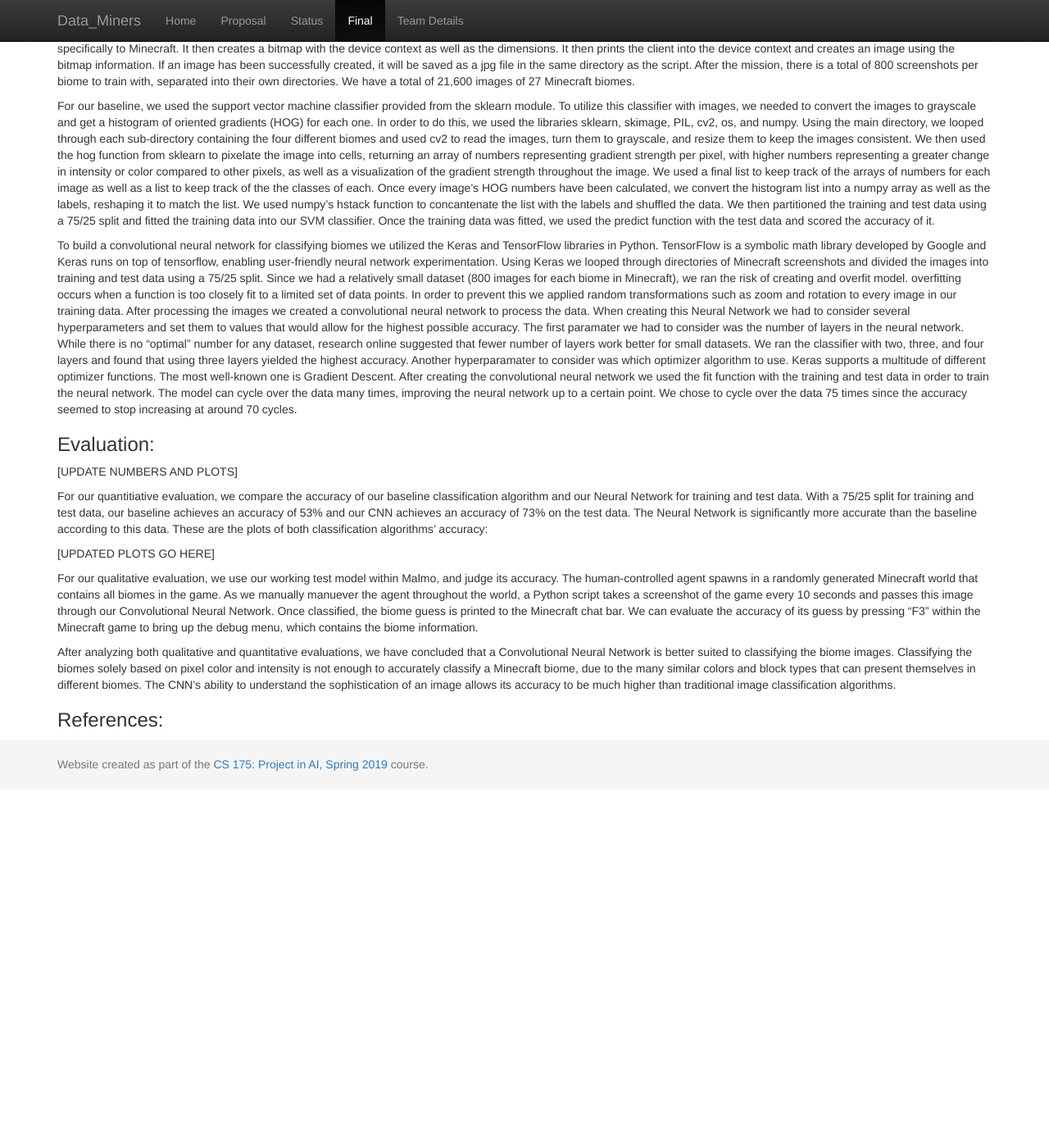
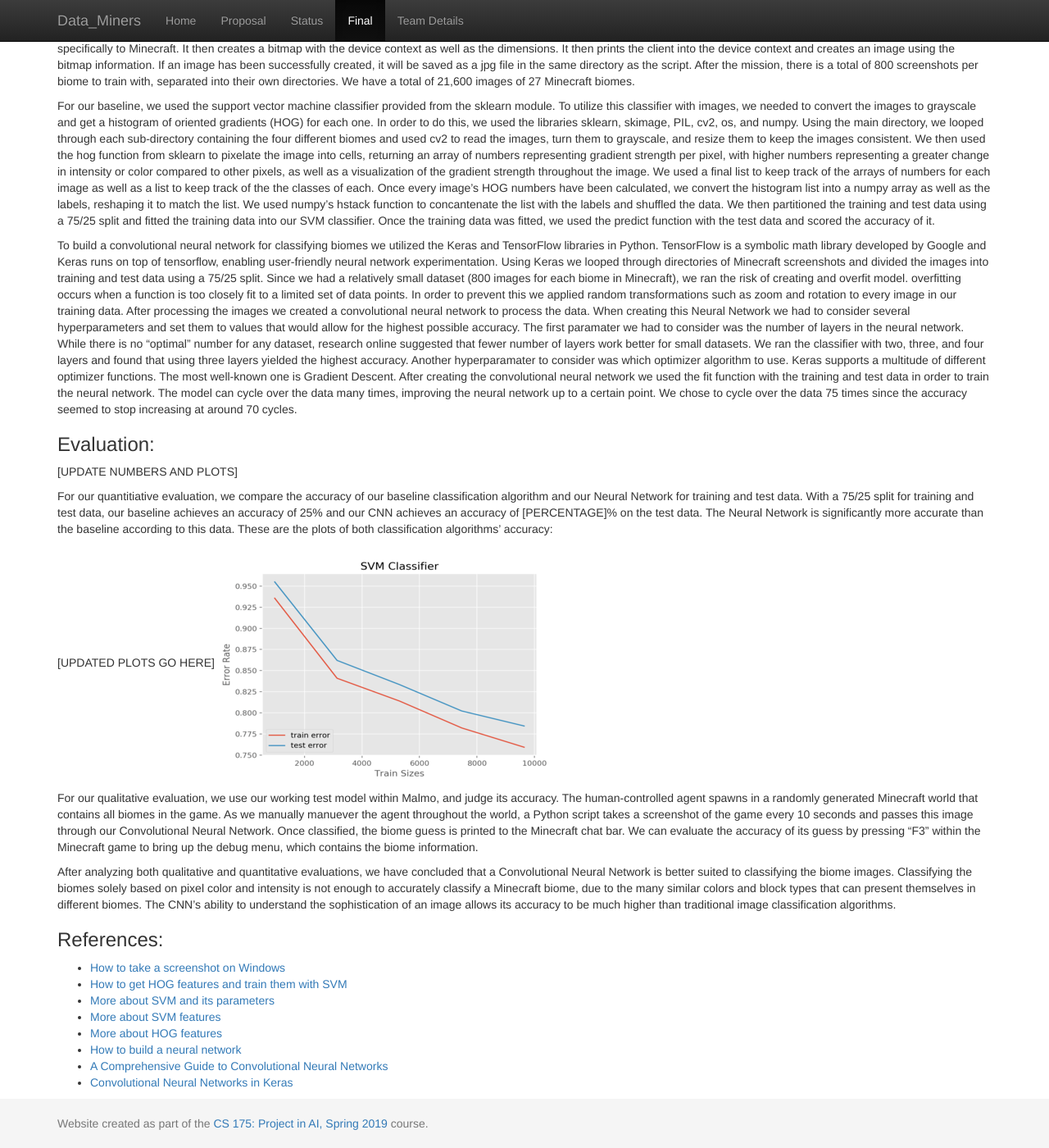
Before and after one commit to gordonyin1337/Data_Miners, a Jekyll site: the page built from docs/final.md, in a window 1280 px wide and 1400 px high, scrolled down 443 px. Shown: the whole window at 82% size. Built offline with Jekyll 4.4.1, drawn with Linux system fonts in a browser that asks for light colours; before the commit the page ends 1405 px from its top, so only the background shows below that.

Commit message:
Update final.md

```diff
--- a/docs/final.md
+++ b/docs/final.md
@@ -20,12 +20,21 @@ To build a convolutional neural network for classifying biomes we utilized the K
 ### Evaluation:
 [UPDATE NUMBERS AND PLOTS]
 
-For our quantitiative evaluation, we compare the accuracy of our baseline classification algorithm and our Neural Network for training and test data. With a 75/25 split for training and test data, our baseline achieves an accuracy of 53% and our CNN achieves an accuracy of 73% on the test data. The Neural Network is significantly more accurate than the baseline according to this data. These are the plots of both classification algorithms’ accuracy:
+For our quantitiative evaluation, we compare the accuracy of our baseline classification algorithm and our Neural Network for training and test data. With a 75/25 split for training and test data, our baseline achieves an accuracy of 25% and our CNN achieves an accuracy of [PERCENTAGE]% on the test data. The Neural Network is significantly more accurate than the baseline according to this data. These are the plots of both classification algorithms’ accuracy:
 
 [UPDATED PLOTS GO HERE]
+![](images/svmnew.png "SVM training and test error")
 
 For our qualitative evaluation, we use our working test model within Malmo, and judge its accuracy. The human-controlled agent spawns in a randomly generated Minecraft world that contains all biomes in the game. As we manually manuever the agent throughout the world, a Python script takes a screenshot of the game every 10 seconds and passes this image through our Convolutional Neural Network. Once classified, the biome guess is printed to the Minecraft chat bar. We can evaluate the accuracy of its guess by pressing “F3” within the Minecraft game to bring up the debug menu, which contains the biome information.
 
 After analyzing both qualitative and quantitative evaluations, we have concluded that a Convolutional Neural Network is better suited to classifying the biome images. Classifying the biomes solely based on pixel color and intensity is not enough to accurately classify a Minecraft biome, due to the many similar colors and block types that can present themselves in different biomes. The CNN's ability to understand the sophistication of an image allows its accuracy to be much higher than traditional image classification algorithms.
 
 ### References:
+- [How to take a screenshot on Windows](https://stackoverflow.com/questions/19695214/python-screenshot-of-inactive-window-printwindow-win32gui)
+- [How to get HOG features and train them with SVM](https://www.kaggle.com/manikg/training-svm-classifier-with-hog-features)
+- [More about SVM and its parameters](https://www.hackerearth.com/blog/developers/simple-tutorial-svm-parameter-tuning-python-r/)
+- [More about SVM features](https://medium.com/machine-learning-101/chapter-2-svm-support-vector-machine-theory-f0812effc72)
+- [More about HOG features](https://www.learnopencv.com/histogram-of-oriented-gradients/)
+- [How to build a neural network](https://towardsdatascience.com/building-a-convolutional-neural-network-cnn-in-keras-329fbbadc5f5)
+- [A Comprehensive Guide to Convolutional Neural Networks](https://towardsdatascience.com/a-comprehensive-guide-to-convolutional-neural-networks-the-eli5-way-3bd2b1164a53)
+- [Convolutional Neural Networks in Keras](https://towardsdatascience.com/building-a-convolutional-neural-network-cnn-in-keras-329fbbadc5f5)
```
